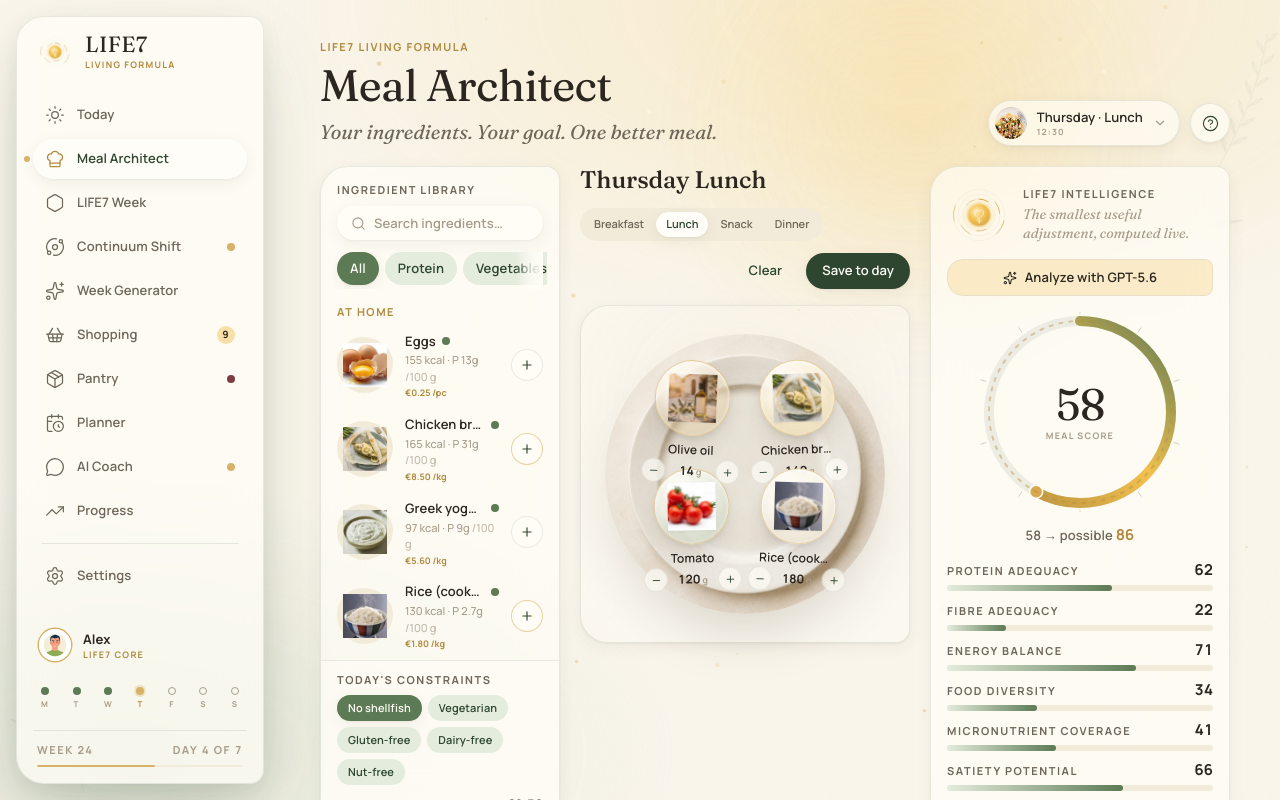
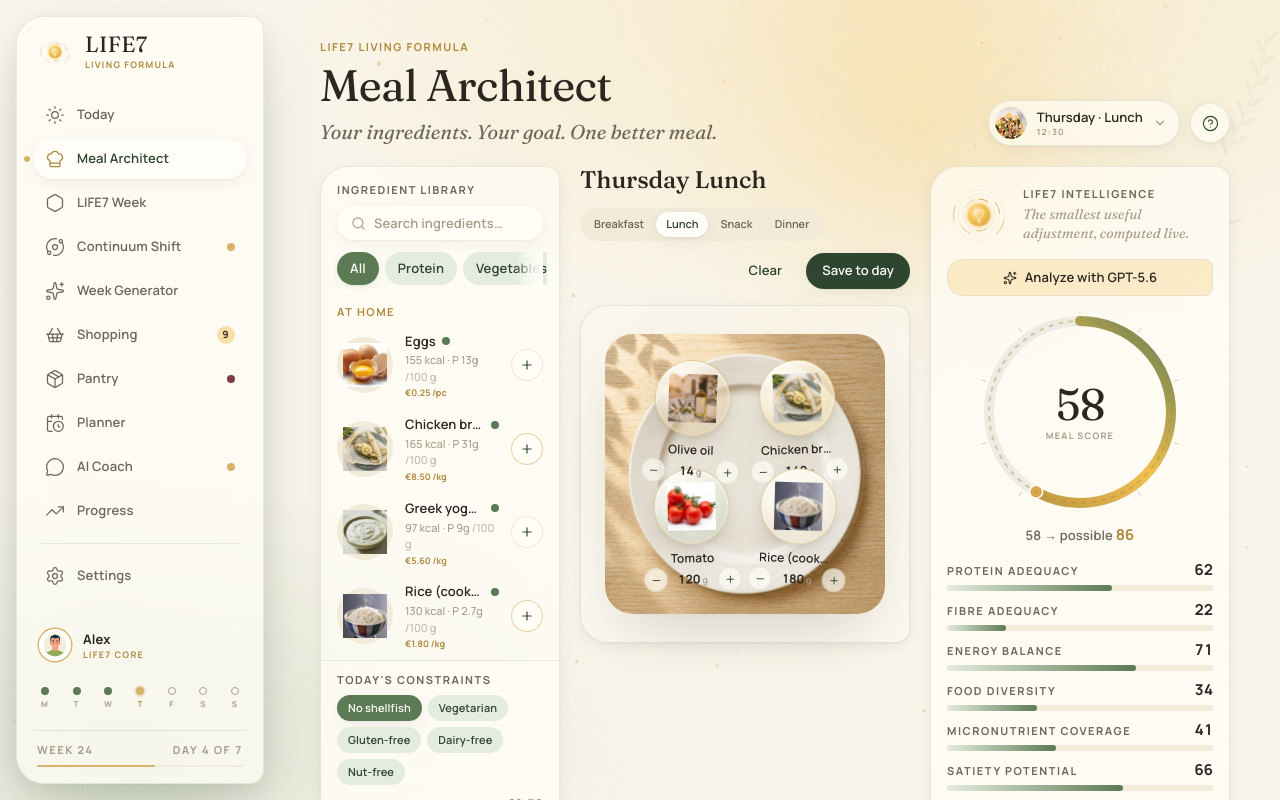
Before and after one commit to maxdesign22/life7-living-formula, a React (Vite) app: page /architect in a window 1280 px wide. Built offline with nearby package versions, Linux system fonts and the light colour scheme.

Commit message:
Place Meal Architect plate on warm oak table

```diff
--- a/src/pages/architect/MealCanvas.tsx
+++ b/src/pages/architect/MealCanvas.tsx
@@ -74,7 +74,7 @@ const PlateVisual = memo(function PlateVisual({ empty, count, totalKcal, flashKe
           alt=""
           aria-hidden="true"
           draggable={false}
-          className="pointer-events-none absolute inset-0 h-full w-full select-none rounded-full object-cover"
+          className="pointer-events-none absolute inset-0 h-full w-full select-none rounded-[28px] object-cover"
           style={{ boxShadow: '0 30px 64px -24px rgba(59,48,26,0.24)' }}
         />
         <div
```
Also changed, not shown: public/plate-photorealistic.webp.
